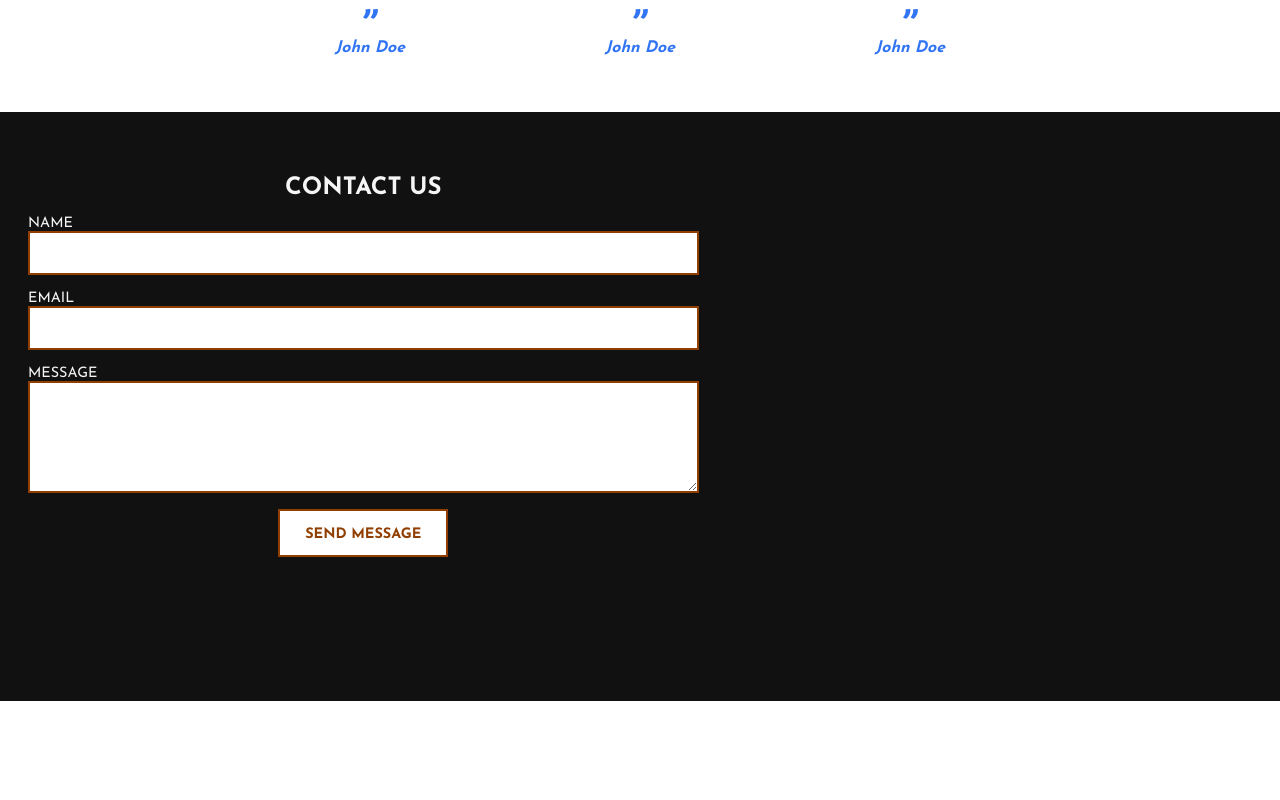
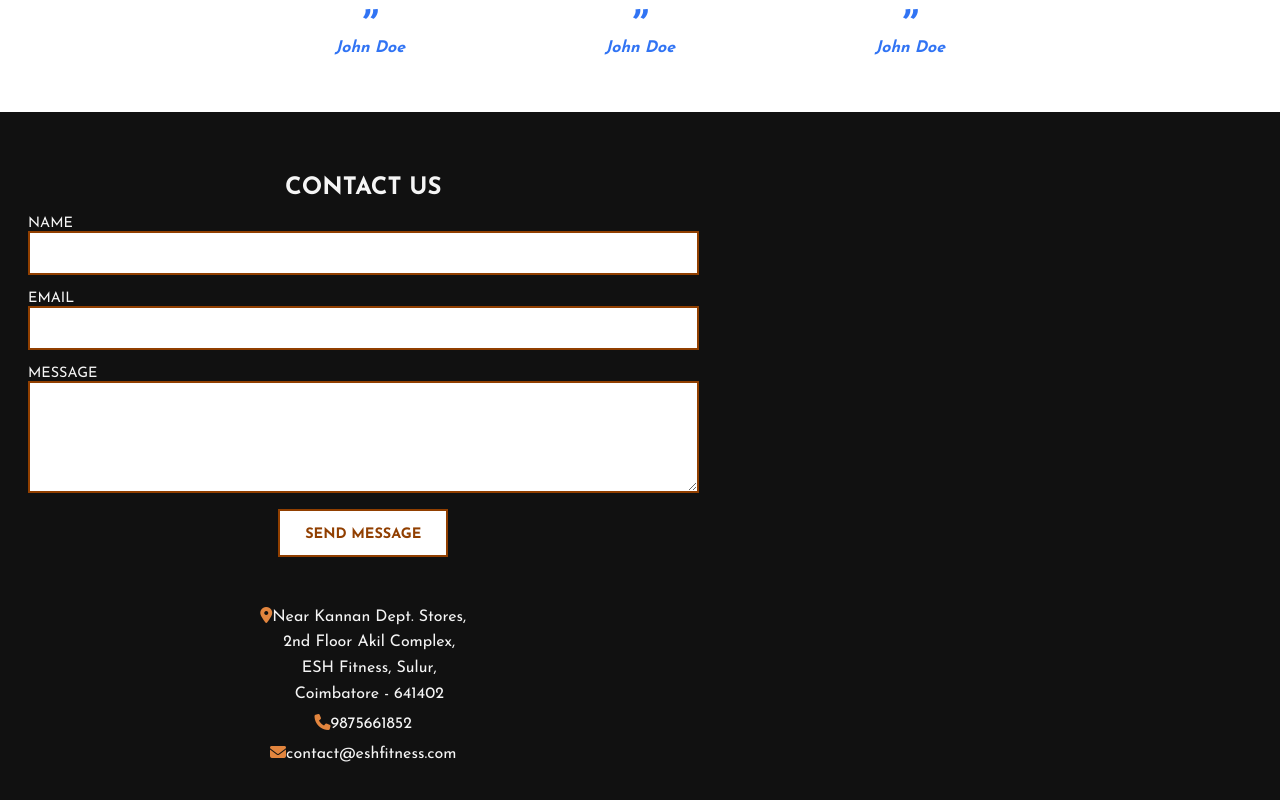
Before and after one commit to SmilinJasper/Gym-Website, a React (Create React App) app: page / in a window 1280 px wide. Shown: the part 2470-3270 px from the top of the page. Before the commit the page ends 3171 px from the top, so only its background shows below. Built offline with nearby package versions, Linux system fonts and the light colour scheme.

Commit message:
add-footer-address-section

```diff
--- /dev/null
+++ b/src/components/footerAddressSection.css
@@ -0,0 +1,18 @@
+address {
+    font-style: normal;
+}
+
+.footer-address-section {
+    margin-top: 2em;
+}
+
+.address-info p {
+    display: -webkit-inline-box;
+    display: -ms-inline-flexbox;
+    display: inline-flex;
+    padding: 0;
+}
+
+.address-info:not(:last-child) {
+    padding-bottom: 0.3em;
+}
--- /dev/null
+++ b/src/components/footerAddressSection.jsx
@@ -0,0 +1,47 @@
+import React, { Component } from 'react';
+import './footerAddressSection.css';
+
+class FooterAddressSection extends Component {
+    render() {
+        return (
+
+            <section class="footer-address-section">
+
+                <address>
+
+                    <div class="address-info">
+                    <i class="fa fa-map-marker" aria-hidden="true"></i>
+                    <p>
+                        Near Kannan Dept. Stores,
+                        <br />
+                        2nd Floor Akil Complex,
+                        <br />
+                        ESH Fitness, Sulur,
+                        <br />
+                        Coimbatore - 641402
+                    </p>
+                </div>
+
+                <div class="address-info">
+                    <i class="fa fa-phone" aria-hidden="true"></i>
+                    <p>
+                        9875661852
+                    </p>
+                </div>
+
+                <div class="address-info">
+                    <i class="fa fa-envelope" aria-hidden="true"></i>
+                    <p>
+                       contact@eshfitness.com
+                    </p>
+                </div>
+
+            </address>
+
+        </section>
+
+    );
+    }
+}
+
+export default FooterAddressSection;
--- a/src/components/footerContactUsSection.jsx
+++ b/src/components/footerContactUsSection.jsx
@@ -1,4 +1,5 @@
 import React, { Component } from 'react'
+import FooterAddressSection from './footerAddressSection';
 import FooterContactForm from './footerContactForm';
 import './footerContactUsSection.css'
 
@@ -15,6 +16,7 @@ class FooterContactUsSection extends Component {
             </h2>
 
             <FooterContactForm />
+            <FooterAddressSection />
 
             </section>
 
```
